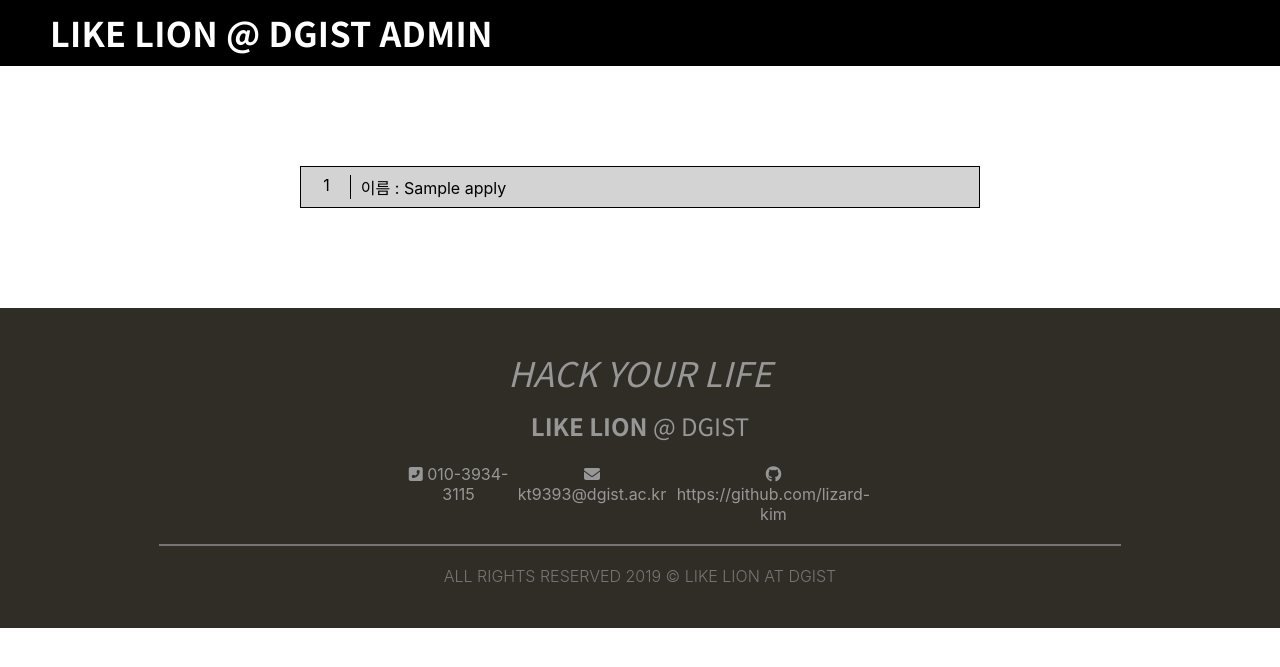
After one commit to lizard-kim/Likelion_apply_page_backend, a Django app: page /adminlist/ in a window 1280 px wide. The commit adds this page. Shown: the top 667 px of the page. Run offline with Django 3.2, Linux system fonts and the light colour scheme; a user stored in the database is signed in; tables that the repository leaves empty hold one stand-in row (values such as "Sample post"); style sheets or scripts are compiled from the project's sources; some libraries are stand-ins or nearby versions.

Commit message:
Add admin page list

```diff
--- /dev/null
+++ b/frontend/templates/adminlist.html
@@ -0,0 +1,28 @@
+{% extends './base.html' %}
+
+{% block content %}
+
+<div class="header">
+    <div class="header__navbar">
+        <h4> LIKE LION @ DGIST ADMIN </h4>
+    </div>
+</div>
+
+<div class="adminlist">
+    {% if user.is_authenticated %}
+    <div class="apply_list">
+        {% for info in apply_info %}
+        <a href="/adminlist/{{info.id}}">
+        <div class="apply_list__elem">
+            <p class="id"> {{info.id}} </p>
+            <p class="name"> 이름 : {{info.name}}</p>
+        </div>
+        </a>
+        {% endfor %}
+    </div>
+    {% else %}
+        <h1> login please </h1>
+    {% endif %}
+</div>
+
+{% endblock content %}
--- a/frontend/templates/base.html
+++ b/frontend/templates/base.html
@@ -4,9 +4,11 @@
   <head>
     <meta charset="utf-8" />
     <link rel="icon" href="%PUBLIC_URL%/favicon.ico" />
+
     <link rel="stylesheet" href="../../static/style/base.css">
     <link rel="stylesheet" href="../../static/style/main.css">
     <link rel="stylesheet" href="../../static/style/apply.css">
+    <link rel="stylesheet" href="../../static/style/adminlist.css">
 
     <script src="https://kit.fontawesome.com/5220950911.js" crossorigin="anonymous"></script>
     <script
--- a/frontend/urls.py
+++ b/frontend/urls.py
@@ -1,5 +1,5 @@
 from django.urls import path
-from .views import main, apply, login, admin
+from .views import main, apply, login, admin, adminlist, detail
 
 
 urlpatterns = [
@@ -7,4 +7,6 @@ urlpatterns = [
     path('apply/', apply, name="apply"),
     path('login/', login, name='login'),
     path('adminpage/', admin, name="admin"),
+    path('adminlist/', adminlist, name="adminlist"),
+    path('adminlist/<int:id>', detail, name="detail"),
 ]
--- a/frontend/views.py
+++ b/frontend/views.py
@@ -63,8 +63,21 @@ def login(request):
     else:
         return render(request, 'login.html')
 
+
+def detail(request, id):
+    apply_info = Apply.objects.filter(id = id)
+    return render(request, 'detail.html',{
+        'apply_info': apply_info
+    })
+
 def admin(request):
     apply_info = Apply.objects.all()
     return render(request, 'admin.html', {
         'apply_info': apply_info
     })
+
+def adminlist(request):
+    apply_info = Apply.objects.all()
+    return render(request, 'adminlist.html',{
+        'apply_info' : apply_info
+    })
--- /dev/null
+++ b/static/style/adminlist.css
@@ -0,0 +1,134 @@
+@import url(//fonts.googleapis.com/earlyaccess/notosanskr.css);
+h1 {
+  font-family: "Noto Sans KR", sans-serif;
+  font-size: 96px;
+  font-weight: 700;
+  line-height: 142px;
+  letter-spacing: -1.5px;
+  margin: 0; }
+
+h2 {
+  font-family: "Noto Sans KR", sans-serif;
+  font-size: 60px;
+  font-weight: 700;
+  line-height: 88px;
+  letter-spacing: -0.5px;
+  margin: 0; }
+
+h3 {
+  font-family: "Noto Sans KR", sans-serif;
+  font-size: 48px;
+  font-weight: 700;
+  line-height: 72px;
+  letter-spacing: normal;
+  margin: 0; }
+
+h4 {
+  font-family: "Noto Sans KR", sans-serif;
+  font-size: 34px;
+  font-weight: 700;
+  line-height: 50px;
+  letter-spacing: 0.3px;
+  margin: 0; }
+
+h5 {
+  font-family: "Noto Sans KR", sans-serif;
+  font-size: 24px;
+  font-weight: 400;
+  line-height: 36px;
+  letter-spacing: normal;
+  margin: 0; }
+
+h6 {
+  font-family: "Noto Sans KR", sans-serif;
+  font-size: 20px;
+  font-weight: 500;
+  line-height: 28px;
+  letter-spacing: 0.2px;
+  margin: 0; }
+
+p {
+  font-size: 16px;
+  margin: 0; }
+
+@media (max-width: 767px) {
+  h1 {
+    font-family: "Noto Sans KR", sans-serif;
+    font-size: 60px;
+    font-weight: 700;
+    line-height: 88px;
+    letter-spacing: -0.5px;
+    margin: 0; }
+  h2 {
+    font-family: "Noto Sans KR", sans-serif;
+    font-size: 48px;
+    font-weight: 700;
+    line-height: 72px;
+    letter-spacing: normal;
+    margin: 0; }
+  h3 {
+    font-family: "Noto Sans KR", sans-serif;
+    font-size: 32px;
+    font-weight: 700;
+    line-height: 50px;
+    letter-spacing: 0.3px;
+    margin: 0; }
+  h4 {
+    font-family: "Noto Sans KR", sans-serif;
+    font-size: 24px;
+    font-weight: 700;
+    line-height: 36px;
+    letter-spacing: normal;
+    margin: 0; }
+  h5 {
+    font-family: "Noto Sans KR", sans-serif;
+    font-size: 20px;
+    font-weight: 400;
+    line-height: 28px;
+    letter-spacing: 0.2px;
+    margin: 0; }
+  h6 {
+    font-family: "Noto Sans KR", sans-serif;
+    font-size: 16px;
+    font-weight: 500;
+    margin: 0; }
+  p {
+    font-size: 12px;
+    margin: 0; } }
+
+.header {
+  display: flex;
+  flex-direction: column; }
+  .header__navbar {
+    flex: 1;
+    background-color: black;
+    color: white;
+    padding: 8px 50px; }
+
+.adminlist {
+  flex: 1;
+  justify-content: center;
+  margin: 0 300px; }
+  .adminlist .apply_list {
+    display: flex;
+    flex-direction: column;
+    flex: 1;
+    margin: 100px 0; }
+    .adminlist .apply_list a {
+      text-decoration: none; }
+    .adminlist .apply_list__elem {
+      display: flex;
+      flex-direction: row;
+      justify-content: center;
+      padding: 8px;
+      background-color: lightgray;
+      border: 1px black solid;
+      color: black; }
+      .adminlist .apply_list__elem .id {
+        width: 4%;
+        border-right: 1px black solid; }
+      .adminlist .apply_list__elem .name {
+        padding-left: 10px;
+        width: 90%; }
+
+/*# sourceMappingURL=adminlist.css.map */
--- /dev/null
+++ b/static/style/adminlist.scss
@@ -0,0 +1,46 @@
+@import './font';
+
+.header{
+    display: flex;
+    flex-direction: column;
+    &__navbar{
+        flex: 1;
+        background-color: black;
+        color: white;
+        padding: 8px 50px;
+    }
+}
+
+.adminlist{
+    flex: 1;
+    justify-content: center;
+    //min-height: 80%;
+    margin: 0 300px;
+    .apply_list{
+        display: flex;
+        flex-direction: column;
+        flex: 1;
+        margin: 100px 0;
+        a{
+            text-decoration: none;
+        }
+        &__elem{
+            display: flex;
+            flex-direction: row;
+            justify-content: center;
+            padding: 8px;
+            background-color: rgb(211, 211, 211);
+            border: 1px black solid;
+            color: black;
+            .id{
+                width: 4%;
+                //text-align: center;
+                border-right: 1px black solid;
+            }
+            .name{
+                padding-left: 10px;
+                width: 90%;
+            }
+        }
+    }
+}
```
Also changed, not shown: frontend/static/style/adminlist.scss (added, +46 -0 lines), frontend/templates/detail.html (added, +30 -0 lines), 1 other file.
